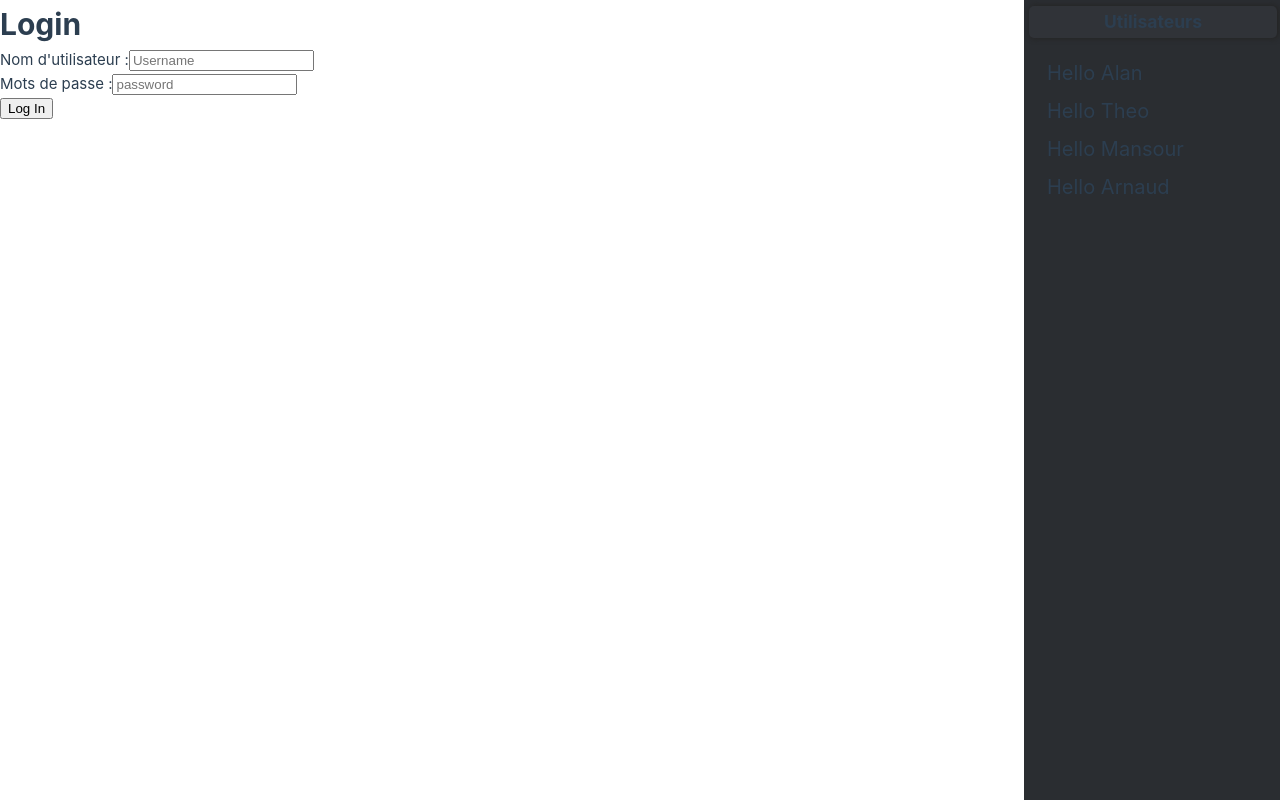
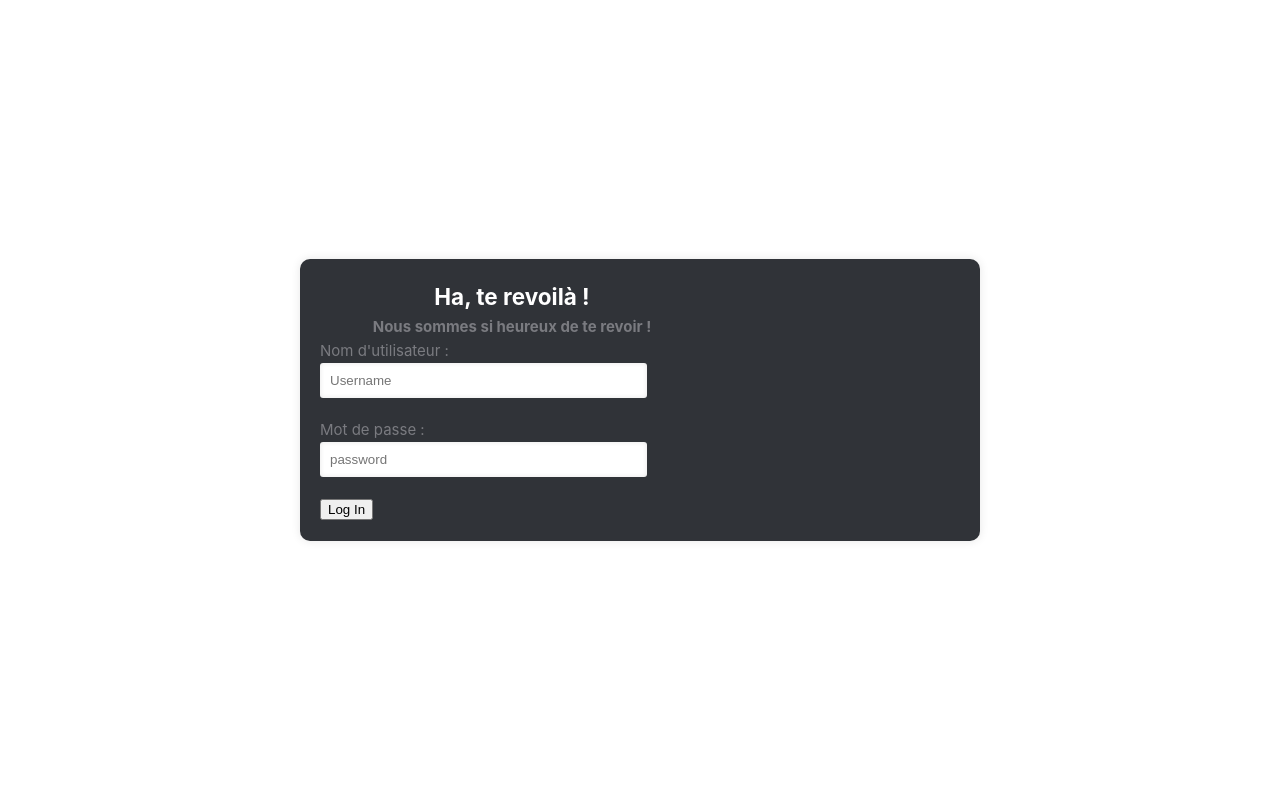
Before and after one commit to Frezz68/FakeDiscord, a Vue app: page / in a window 1280 px wide. Built offline with nearby package versions, Linux system fonts and the light colour scheme.

Commit message:
🫡 Route + début CSS Login ✅

```diff
--- a/package.json
+++ b/package.json
@@ -8,7 +8,8 @@
     "preview": "vite preview"
   },
   "dependencies": {
-    "vue": "^3.2.45"
+    "vue": "^3.2.45",
+    "vue-router": "^4.1.6"
   },
   "devDependencies": {
     "@vitejs/plugin-vue": "^4.0.0",
--- a/src/App.vue
+++ b/src/App.vue
@@ -1,22 +1,14 @@
 <script setup>
 //import HelloWorld from './components/HelloWorld.vue'
+import { RouterLink, RouterView } from 'vue-router'
 import UserList from './components/UserList.vue'
-import LoginPage from "./components/LoginPage.vue";
+import LoginPage from "./view/LoginView.vue";
 </script>
 
 <template>
-  <header>
-
-
     <div class="wrapper">
-      <!--<HelloWorld msg="You did it!" />-->
+      <LoginPage/>
     </div>
-  </header>
-
-  <main>
-     <UserList></UserList>
-      <login-page></login-page>
-     </main>
 </template>
 
 <style scoped>
--- a/src/components/LoginPage.vue
+++ /dev/null
@@ -1,46 +0,0 @@
-<template>
-<div class="login-panel">
-  <h1>Login</h1>
-  <label for="user">Nom d'utilisateur :</label>
-  <input v-model="username" placeholder="Username" type="text" id="user"><br>
-  <label for="password">Mots de passe :</label>
-  <input v-model="password" placeholder="password" type="password" id="password"><br>
-  <button v-on:click="login">Log In</button>
-</div>
-</template>
-
-<script>
-import {ServiceUtilisateur} from "../service/ServiceUser";
-export default {
-    data: () => ({
-        username: "",
-        password: "",
-        error: ""
-        }),
-    methods: {
-        async login(){
-          console.log("username", this.username)
-          console.log("password", this.password)
-            if(this.username.trim() !== "" && this.password.trim() !== "") {
-            ServiceUtilisateur.login(this.username, this.password)
-            .then(async (response) => {
-                const result = await response.json();
-                if(response.status === 200) {
-                localStorage.setItem("token", result.token)
-                } else {
-                this.error = result.message;
-                }
-            });
-            }
-        }
-    }
-}
-</script>
-
-<style scoped>
-.login-panel {
-  display: block;
-  margin-left: auto;
-  margin-right: auto;
-}
-</style>
--- a/src/service/ServiceUser.js
+++ b/src/service/ServiceUser.js
@@ -2,8 +2,6 @@ import {ServiceXhr} from "./ServiceXhr";
 
 export const ServiceUtilisateur = {
     login: async (username, password) => {
-        console.log("username", username)
-        console.log("password", password)
         const data = JSON.stringify({username: username, password: password});
         return ServiceXhr.callWithoutAuth("https://edu.tardigrade.land/msg/login", data, "POST");
     }
--- /dev/null
+++ b/src/view/LoginView.vue
@@ -0,0 +1,112 @@
+<template>
+    <div class="login-container">
+        <div class="panneau">
+            <div class="login-box">
+                <h2>Ha, te revoilà !</h2>
+                <h4>Nous sommes si heureux de te revoir !</h4>
+                <label for="user">Nom d'utilisateur :</label>
+                <input v-model="username" placeholder="Username" type="text" id="user" required><br>
+                <label for="password">Mot de passe :</label>
+                <input v-model="password" placeholder="password" type="password" id="password" required><br>
+                <button v-on:click="login">Log In</button>
+            </div>
+            <div class="QRCode-box">
+
+            </div>
+        </div>
+
+    </div>
+</template>
+
+<script>
+import {ServiceUtilisateur} from "../service/ServiceUser";
+export default {
+    data: () => ({
+        username: "",
+        password: "",
+        error: ""
+        }),
+    methods: {
+        async login(){
+            if(this.username.trim() !== "" && this.password.trim() !== "") {
+            ServiceUtilisateur.login(this.username, this.password)
+            .then(async (response) => {
+                const result = await response.json();
+                if(response.status === 200) {
+                localStorage.setItem("token", result.token)
+                } else {
+                this.error = result.message;
+                }
+            });
+            }
+        }
+    }
+}
+</script>
+
+<style scoped>
+.login-container {
+    display: flex;
+    justify-content: center;
+    align-items: center;
+    height: 100vh;
+}
+
+.panneau {
+    background-color: #303338;
+    color: #7a7b80;
+    padding: 20px;
+    border-radius: 10px;
+    box-shadow: 0px 0px 10px rgba(0, 0, 0, 0.1);
+    max-width: 50%;
+    width: 90%;
+}
+
+.login-box {
+    display: inline-block;
+    width: 60%;
+    vertical-align: top;
+}
+
+h2 {
+    text-align: center;
+    color: white;
+}
+
+h4 {
+    text-align: center;
+}
+.login-box input[type="text"],
+.login-box input[type="password"] {
+    width: 80%;
+    padding: 10px;
+    margin-bottom: 20px;
+    border: none;
+    border-radius: 3px;
+    box-shadow: inset 0px 0px 5px rgba(0, 0, 0, 0.1);
+}
+
+.login-box input[type="submit"] {
+    width: 100%;
+    padding: 10px;
+    background-color: #4CAF50;
+    color: #5765f2;
+    border: none;
+    border-radius: 3px;
+    cursor: pointer;
+    transition: background-color 0.3s;
+}
+
+.login-box input[type="submit"]:hover {
+    background-color: #3e8e41;
+}
+
+
+.QRCode-box {
+    display: inline-block;
+    width: 40%;
+    vertical-align: top;
+}
+
+
+</style>
```
Also changed, not shown: src/router/index.js (added, +29 -0 lines), 1 other file (tests, documents, lock files or other folders). Lines whose indentation alone changed are shown as unchanged.
